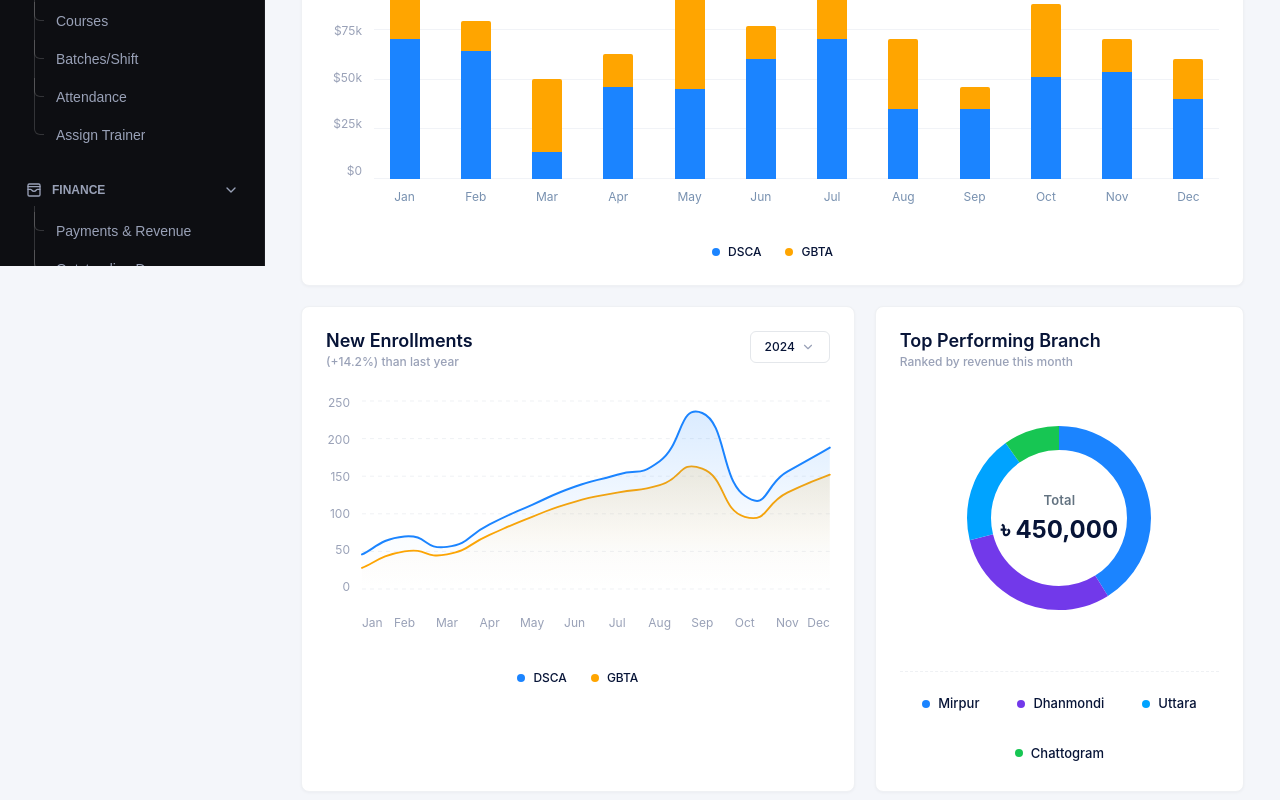
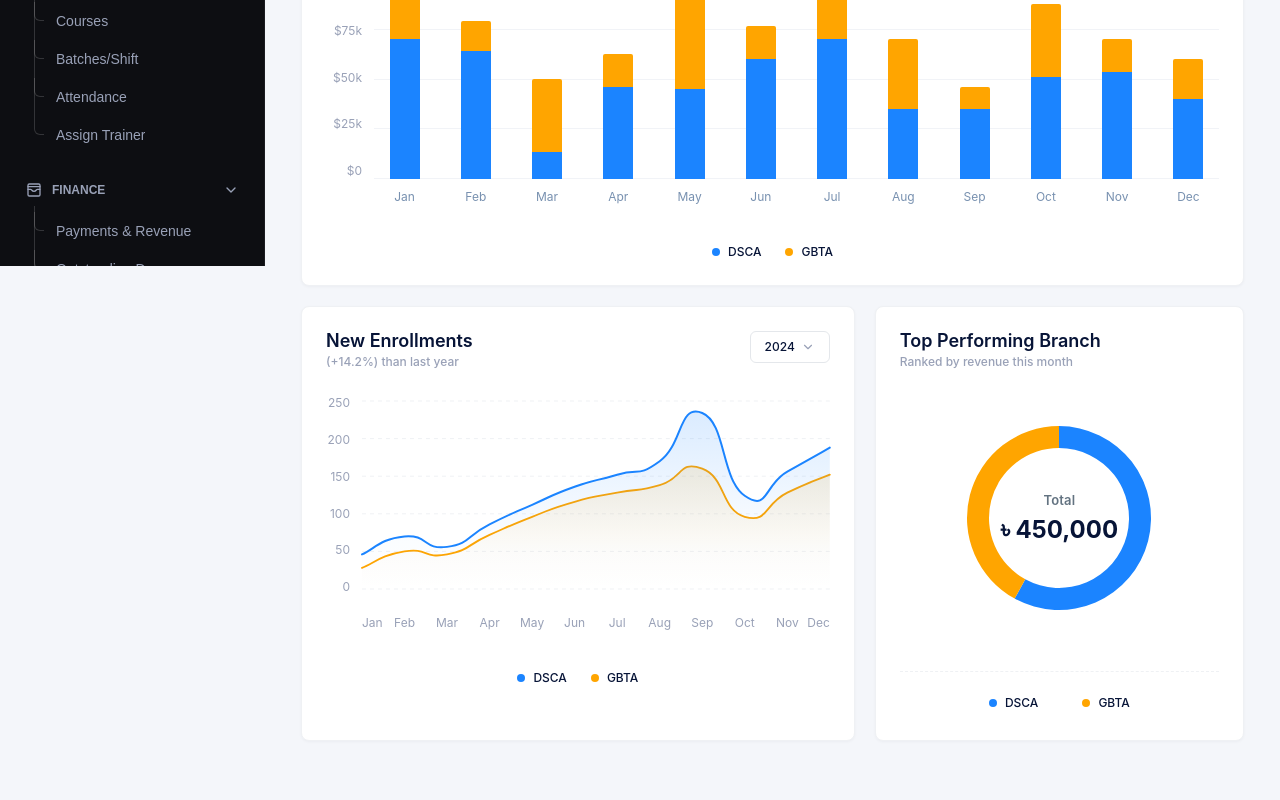
Before and after one commit to Abdullah00001/ams-client, a Next.js app: page / in a window 1280 px wide. Shown: the part 534-1334 px from the top of the page. After the commit the page ends 1311 px from the top, so only its background shows below. Built offline with nearby package versions, Linux system fonts and the light colour scheme; a web font is replaced by a local one.

Commit message:
Refactor top branches dashboard component with improved donut chart geometry and updated data.

```diff
--- a/src/components/dashboard/top-branches/top-branches-data.ts
+++ b/src/components/dashboard/top-branches/top-branches-data.ts
@@ -12,48 +12,26 @@ export interface BranchPerformance {
 
 export const TOP_BRANCHES_DATA: BranchPerformance[] = [
   {
-    id: "branch-1",
-    name: "DSCA — Mirpur",
-    shortName: "Mirpur",
-    slug: "dsca-mirpur",
-    activeStudents: 850,
-    revenueMonthly: 185000,
-    revenueFormatted: "৳ 185,000",
-    percentage: 41,
-    color: "#1b84ff", // AMS Primary Brand Blue (KPI Card 1)
+    id: "dsca",
+    name: "DSCA",
+    shortName: "DSCA",
+    slug: "dsca",
+    activeStudents: 1250,
+    revenueMonthly: 260000,
+    revenueFormatted: "৳ 260,000",
+    percentage: 58,
+    color: "#1b84ff", // Primary Blue (matching DSCA everywhere)
   },
   {
-    id: "branch-2",
-    name: "GBTA — Dhanmondi",
-    shortName: "Dhanmondi",
-    slug: "gbta-dhanmondi",
-    activeStudents: 620,
-    revenueMonthly: 135000,
-    revenueFormatted: "৳ 135,000",
-    percentage: 30,
-    color: "#7239ea", // AMS Brand Purple (KPI Card 2)
-  },
-  {
-    id: "branch-3",
-    name: "GBTA — Uttara",
-    shortName: "Uttara",
-    slug: "gbta-uttara",
-    activeStudents: 410,
-    revenueMonthly: 85000,
-    revenueFormatted: "৳ 85,000",
-    percentage: 19,
-    color: "#00a3ff", // AMS Sky Blue / Info (KPI Card 3)
-  },
-  {
-    id: "branch-4",
-    name: "DSCA — Chattogram",
-    shortName: "Chattogram",
-    slug: "dsca-chattogram",
-    activeStudents: 270,
-    revenueMonthly: 45000,
-    revenueFormatted: "৳ 45,000",
-    percentage: 10,
-    color: "#17c653", // AMS Success Green (KPI Card 4)
+    id: "gbta",
+    name: "GBTA",
+    shortName: "GBTA",
+    slug: "gbta",
+    activeStudents: 890,
+    revenueMonthly: 190000,
+    revenueFormatted: "৳ 190,000",
+    percentage: 42,
+    color: "#ffa500", // Amber / Orange (matching GBTA everywhere)
   },
 ];
 
--- a/src/components/dashboard/top-branches/top-branches.module.css
+++ b/src/components/dashboard/top-branches/top-branches.module.css
@@ -78,25 +78,22 @@
 .donutSvg {
   width: 230px;
   height: 230px;
-  transform: rotate(-90deg);
   overflow: visible;
 }
 
-.donutSegment {
+.donutSlice {
   cursor: pointer;
   transition:
-    stroke-width 220ms cubic-bezier(0.4, 0, 0.2, 1),
-    filter 220ms cubic-bezier(0.4, 0, 0.2, 1),
-    opacity 220ms cubic-bezier(0.4, 0, 0.2, 1);
+    opacity 120ms cubic-bezier(0.4, 0, 0.2, 1),
+    filter 120ms cubic-bezier(0.4, 0, 0.2, 1);
 }
 
-.donutSegmentHovered {
-  stroke-width: 32px;
-  filter: drop-shadow(0px 6px 14px rgba(0, 0, 0, 0.16));
+.donutSliceHovered {
+  filter: drop-shadow(0px 6px 14px rgba(0, 0, 0, 0.2));
 }
 
-.donutSegmentDimmed {
-  opacity: 0.55;
+.donutSliceDimmed {
+  opacity: 0.45;
 }
 
 /* Donut Center Display */
@@ -109,9 +106,18 @@
   flex-direction: column;
   align-items: center;
   justify-content: center;
-  pointer-events: none;
   text-align: center;
   user-select: none;
+  cursor: pointer;
+  border-radius: 50%;
+  width: 120px;
+  height: 120px;
+  z-index: 20;
+  transition: background-color 150ms ease;
+}
+
+.donutCenter:hover {
+  background: rgba(0, 0, 0, 0.02);
 }
 
 .donutCenterLabel {
@@ -121,7 +127,7 @@
   font-weight: 600;
   color: #637381;
   letter-spacing: 0.2px;
-  transition: color 200ms cubic-bezier(0.4, 0, 0.2, 1);
+  transition: color 150ms ease;
 }
 
 .donutCenterValue {
@@ -132,24 +138,23 @@
   color: #071437;
   line-height: 30px;
   margin-top: 4px;
-  transition: all 200ms cubic-bezier(0.4, 0, 0.2, 1);
+  transition: all 150ms ease;
 }
 
 /* Floating Pill Tooltip (From Reference Images 2 & 3) */
 @keyframes muiTooltipPop {
   0% {
     opacity: 0;
-    transform: translate(-50%, -100%) scale(0.92);
+    transform: scale(0.92);
   }
   100% {
     opacity: 1;
-    transform: translate(-50%, -100%) scale(1);
+    transform: scale(1);
   }
 }
 
 .tooltip {
   position: absolute;
-  transform: translate(-50%, -100%);
   display: inline-flex;
   align-items: center;
   gap: 8px;
@@ -165,6 +170,14 @@
   transition:
     left 80ms cubic-bezier(0.4, 0, 0.2, 1),
     top 80ms cubic-bezier(0.4, 0, 0.2, 1);
+}
+
+.tooltipAlignLeft {
+  transform: translate(0, -50%);
+}
+
+.tooltipAlignRight {
+  transform: translate(-100%, -50%);
 }
 
 .tooltipDot {
@@ -203,7 +216,7 @@
   display: flex;
   align-items: center;
   justify-content: center;
-  gap: 22px;
+  gap: 24px;
   flex-wrap: wrap;
   width: 100%;
 }
@@ -214,32 +227,29 @@
   display: inline-flex;
   align-items: center;
   gap: 8px;
-  padding: 4px 8px;
+  padding: 4px 10px;
   border-radius: 6px;
   text-decoration: none;
   cursor: pointer;
   user-select: none;
   font-family: var(--ams-font-family-sans, Inter, sans-serif);
-  font-size: 13px;
+  font-size: 12px;
   font-style: normal;
   font-weight: 500;
   color: #071437;
-  transition:
-    background-color 250ms cubic-bezier(0.4, 0, 0.2, 1),
-    transform 150ms cubic-bezier(0.4, 0, 0.2, 1);
+  transition: opacity 150ms ease, background-color 200ms ease;
 }
 
 .legendItem:hover {
   background: #f8fafc;
 }
 
-.legendItem:active {
-  transform: scale(0.97);
+.legendItemActive {
+  background: #f1f5f9;
 }
 
-.legendItemActive {
-  background: #f1f5f9;
-  font-weight: 600;
+.legendItemDimmed {
+  opacity: 0.45;
 }
 
 .legendDot {
@@ -247,10 +257,10 @@
   height: 8px;
   border-radius: 50%;
   flex-shrink: 0;
-  transition: transform 200ms cubic-bezier(0.4, 0, 0.2, 1);
+  transition: transform 150ms ease;
 }
 
 .legendItem:hover .legendDot,
 .legendItemActive .legendDot {
-  transform: scale(1.3);
+  transform: scale(1.2);
 }
--- a/src/components/dashboard/top-branches/top-branches.tsx
+++ b/src/components/dashboard/top-branches/top-branches.tsx
@@ -8,9 +8,6 @@ import {
   type BranchPerformance,
 } from "./top-branches-data";
 import styles from "./top-branches.module.css";
-
-const RADIUS = 80;
-const CIRCUMFERENCE = 2 * Math.PI * RADIUS;
 
 /**
  * Universal Material UI TouchRipple
@@ -37,34 +34,74 @@ function createRipple(event: MouseEvent<HTMLElement>) {
   }, 1300);
 }
 
+/**
+ * Computes the exact SVG path for an annular sector (donut slice).
+ * Uses standard Cartesian coordinates with 12 o'clock as -Math.PI / 2.
+ */
+function describeArc(
+  cx: number,
+  cy: number,
+  rInner: number,
+  rOuter: number,
+  startAngle: number,
+  endAngle: number,
+): string {
+  const x1 = cx + rOuter * Math.cos(startAngle);
+  const y1 = cy + rOuter * Math.sin(startAngle);
+  const x2 = cx + rOuter * Math.cos(endAngle);
+  const y2 = cy + rOuter * Math.sin(endAngle);
+
+  const x3 = cx + rInner * Math.cos(endAngle);
+  const y3 = cy + rInner * Math.sin(endAngle);
+  const x4 = cx + rInner * Math.cos(startAngle);
+  const y4 = cy + rInner * Math.sin(startAngle);
+
+  const largeArcFlag = endAngle - startAngle > Math.PI ? 1 : 0;
+
+  return [
+    `M ${x1.toFixed(2)} ${y1.toFixed(2)}`,
+    `A ${rOuter} ${rOuter} 0 ${largeArcFlag} 1 ${x2.toFixed(2)} ${y2.toFixed(2)}`,
+    `L ${x3.toFixed(2)} ${y3.toFixed(2)}`,
+    `A ${rInner} ${rInner} 0 ${largeArcFlag} 0 ${x4.toFixed(2)} ${y4.toFixed(2)}`,
+    "Z",
+  ].join(" ");
+}
+
 export function TopBranches() {
   const [hoveredBranchId, setHoveredBranchId] = useState<string | null>(null);
-  const [tooltipPos, setTooltipPos] = useState<{ x: number; y: number } | null>(
-    null,
-  );
+  const [tooltipPos, setTooltipPos] = useState<{
+    x: number;
+    y: number;
+    align: "left" | "right";
+  } | null>(null);
   const wrapperRef = useRef<HTMLDivElement>(null);
 
-  // Calculate slice geometry and offsets (ordered as in AMS data)
+  // Exact Donut Geometry (Zero Gap / Continuous Ring matching MUI exactly)
   const segments = TOP_BRANCHES_DATA.map((branch, idx) => {
     const priorPercent = TOP_BRANCHES_DATA.slice(0, idx).reduce(
       (sum, b) => sum + b.percentage,
       0,
     );
-    const strokeDasharray = `${(branch.percentage / 100) * CIRCUMFERENCE} ${CIRCUMFERENCE}`;
-    const strokeDashoffset = -((priorPercent / 100) * CIRCUMFERENCE);
+    const startAngle =
+      -Math.PI / 2 + (priorPercent / 100) * 2 * Math.PI;
+    const endAngle =
+      -Math.PI / 2 +
+      ((priorPercent + branch.percentage) / 100) * 2 * Math.PI;
 
-    // Midpoint angle for default positioning
-    const startAngle = (priorPercent / 100) * 360;
-    const midAngle = startAngle + (branch.percentage / 100) * 180;
+    const normalPath = describeArc(115, 115, 70, 92, startAngle, endAngle);
+    const hoveredPath = describeArc(115, 115, 68, 97, startAngle, endAngle);
 
-    const rad = ((midAngle - 90) * Math.PI) / 180;
-    const defaultX = 115 + (RADIUS + 15) * Math.cos(rad);
-    const defaultY = 115 + (RADIUS + 15) * Math.sin(rad);
+    // Mid-angle on outer perimeter for default tooltip anchoring on legend hover
+    const midAngle = (startAngle + endAngle) / 2;
+    const defaultX = 115 + 104 * Math.cos(midAngle);
+    const defaultY = 115 + 104 * Math.sin(midAngle);
 
     return {
       ...branch,
-      strokeDasharray,
-      strokeDashoffset,
+      startAngle,
+      endAngle,
+      normalPath,
+      hoveredPath,
       defaultX,
       defaultY,
     };
@@ -73,18 +110,23 @@ export function TopBranches() {
   const activeSegment = segments.find((b) => b.id === hoveredBranchId);
   const activeBranch: BranchPerformance | null = activeSegment ?? null;
 
-  const handleSliceMouseMove = (e: MouseEvent<SVGCircleElement>) => {
+  const handleSliceMouseMove = (e: MouseEvent<SVGPathElement>) => {
     const wrapper = wrapperRef.current;
     if (!wrapper) return;
     const rect = wrapper.getBoundingClientRect();
     const rawX = e.clientX - rect.left;
     const rawY = e.clientY - rect.top;
 
-    // Clamp within wrapper so tooltip never overflows outside card bounds
-    const clampedX = Math.max(65, Math.min(rect.width - 65, rawX));
-    const clampedY = Math.max(25, Math.min(rect.height - 25, rawY - 14));
+    // Center of donut in wrapper pixels
+    const centerX = rect.width / 2;
+    const isRightSide = rawX >= centerX;
 
-    setTooltipPos({ x: clampedX, y: clampedY });
+    // Tooltip placed with offset away from the center hole, NEVER obscuring the number!
+    setTooltipPos({
+      x: isRightSide ? rawX + 14 : rawX - 14,
+      y: rawY - 10,
+      align: isRightSide ? "left" : "right",
+    });
   };
 
   const handleLegendHover = (branchId: string | null) => {
@@ -96,12 +138,23 @@ export function TopBranches() {
     const seg = segments.find((s) => s.id === branchId);
     if (seg && wrapperRef.current) {
       const rect = wrapperRef.current.getBoundingClientRect();
-      const scale = rect.width / 230;
+      const centerX = rect.width / 2;
+      const centerY = rect.height / 2;
+      const segX = centerX + (seg.defaultX - 115);
+      const segY = centerY + (seg.defaultY - 115);
+      const isRightSide = segX >= centerX;
+
       setTooltipPos({
-        x: Math.max(65, Math.min(rect.width - 65, seg.defaultX * scale)),
-        y: Math.max(25, Math.min(rect.height - 25, seg.defaultY * scale - 12)),
+        x: isRightSide ? segX + 8 : segX - 8,
+        y: segY,
+        align: isRightSide ? "left" : "right",
       });
     }
+  };
+
+  const resetSelection = () => {
+    setHoveredBranchId(null);
+    setTooltipPos(null);
   };
 
   return (
@@ -113,41 +166,69 @@ export function TopBranches() {
       </div>
 
       {/* Donut Chart (Exact MUI Style & AMS Theme) */}
-      <div className={styles.donutWrapper} ref={wrapperRef}>
-        <svg className={styles.donutSvg} viewBox="0 0 230 230">
+      <div
+        className={styles.donutWrapper}
+        onClick={(e) => {
+          if (
+            e.target === wrapperRef.current ||
+            (e.target as HTMLElement).tagName === "svg"
+          ) {
+            resetSelection();
+          }
+        }}
+        ref={wrapperRef}
+      >
+        <svg
+          className={styles.donutSvg}
+          style={{ overflow: "visible" }}
+          viewBox="0 0 230 230"
+        >
           {segments.map((s) => {
             const isHovered = hoveredBranchId === s.id;
             const isDimmed =
               hoveredBranchId !== null && hoveredBranchId !== s.id;
 
             return (
-              <circle
-                className={`${styles.donutSegment} ${isHovered ? styles.donutSegmentHovered : ""} ${isDimmed ? styles.donutSegmentDimmed : ""}`}
-                cx="115"
-                cy="115"
-                fill="transparent"
+              <path
+                className={`${styles.donutSlice} ${isHovered ? styles.donutSliceHovered : ""} ${isDimmed ? styles.donutSliceDimmed : ""}`}
+                d={isHovered ? s.hoveredPath : s.normalPath}
+                fill={s.color}
                 key={s.id}
+                onClick={(e) => {
+                  e.stopPropagation();
+                  if (hoveredBranchId === s.id) {
+                    resetSelection();
+                  } else {
+                    setHoveredBranchId(s.id);
+                    handleSliceMouseMove(e);
+                  }
+                }}
                 onMouseEnter={(e) => {
                   setHoveredBranchId(s.id);
                   handleSliceMouseMove(e);
                 }}
-                onMouseLeave={() => {
-                  setHoveredBranchId(null);
-                  setTooltipPos(null);
-                }}
+                onMouseLeave={resetSelection}
                 onMouseMove={handleSliceMouseMove}
-                r={RADIUS}
-                stroke={s.color}
-                strokeDasharray={s.strokeDasharray}
-                strokeDashoffset={s.strokeDashoffset}
-                strokeWidth={isHovered ? 29 : 24}
               />
             );
           })}
         </svg>
 
-        {/* Donut Center Display (MUI Dynamic Swap) */}
-        <div className={styles.donutCenter}>
+        {/* Donut Center Display (Clickable & hoverable to reset to Total) */}
+        <div
+          aria-label="Reset selection to total"
+          className={styles.donutCenter}
+          onClick={resetSelection}
+          onKeyDown={(e) => {
+            if (e.key === "Enter" || e.key === " ") {
+              resetSelection();
+            }
+          }}
+          onMouseEnter={resetSelection}
+          role="button"
+          tabIndex={0}
+          title="Click to reset to total"
+        >
           <span
             className={styles.donutCenterLabel}
             style={{
@@ -161,10 +242,10 @@ export function TopBranches() {
           </span>
         </div>
 
-        {/* Floating Pill Tooltip (Clamped inside card, tracks mouse) */}
+        {/* Floating Pill Tooltip (Positioned safely away from the center hole) */}
         {activeSegment && tooltipPos && (
           <div
-            className={styles.tooltip}
+            className={`${styles.tooltip} ${tooltipPos.align === "right" ? styles.tooltipAlignRight : styles.tooltipAlignLeft}`}
             style={{
               left: `${tooltipPos.x}px`,
               top: `${tooltipPos.y}px`,
@@ -191,10 +272,12 @@ export function TopBranches() {
       <div className={styles.legend}>
         {TOP_BRANCHES_DATA.map((branch) => {
           const isActive = hoveredBranchId === branch.id;
+          const isDimmed =
+            hoveredBranchId !== null && hoveredBranchId !== branch.id;
 
           return (
             <Link
-              className={`${styles.legendItem} ${isActive ? styles.legendItemActive : ""}`}
+              className={`${styles.legendItem} ${isActive ? styles.legendItemActive : ""} ${isDimmed ? styles.legendItemDimmed : ""}`}
               href={`/admin/branches/${branch.slug}`}
               key={branch.id}
               onMouseDown={createRipple}
--- a/src/components/layout/sidebar/sidebar-category-flyout.tsx
+++ b/src/components/layout/sidebar/sidebar-category-flyout.tsx
@@ -48,6 +48,7 @@ export function SidebarCategoryFlyout({ group, isOpen, onOpenChange }: SidebarCa
           positionMethod="fixed"
           side="right"
           sideOffset={8}
+          style={{ zIndex: 9999 }}
         >
           <Popover.Popup
             aria-labelledby={headingId}
```
Also changed, not shown: src/components/layout/sidebar/sidebar.module.css (+28 -15 lines).
